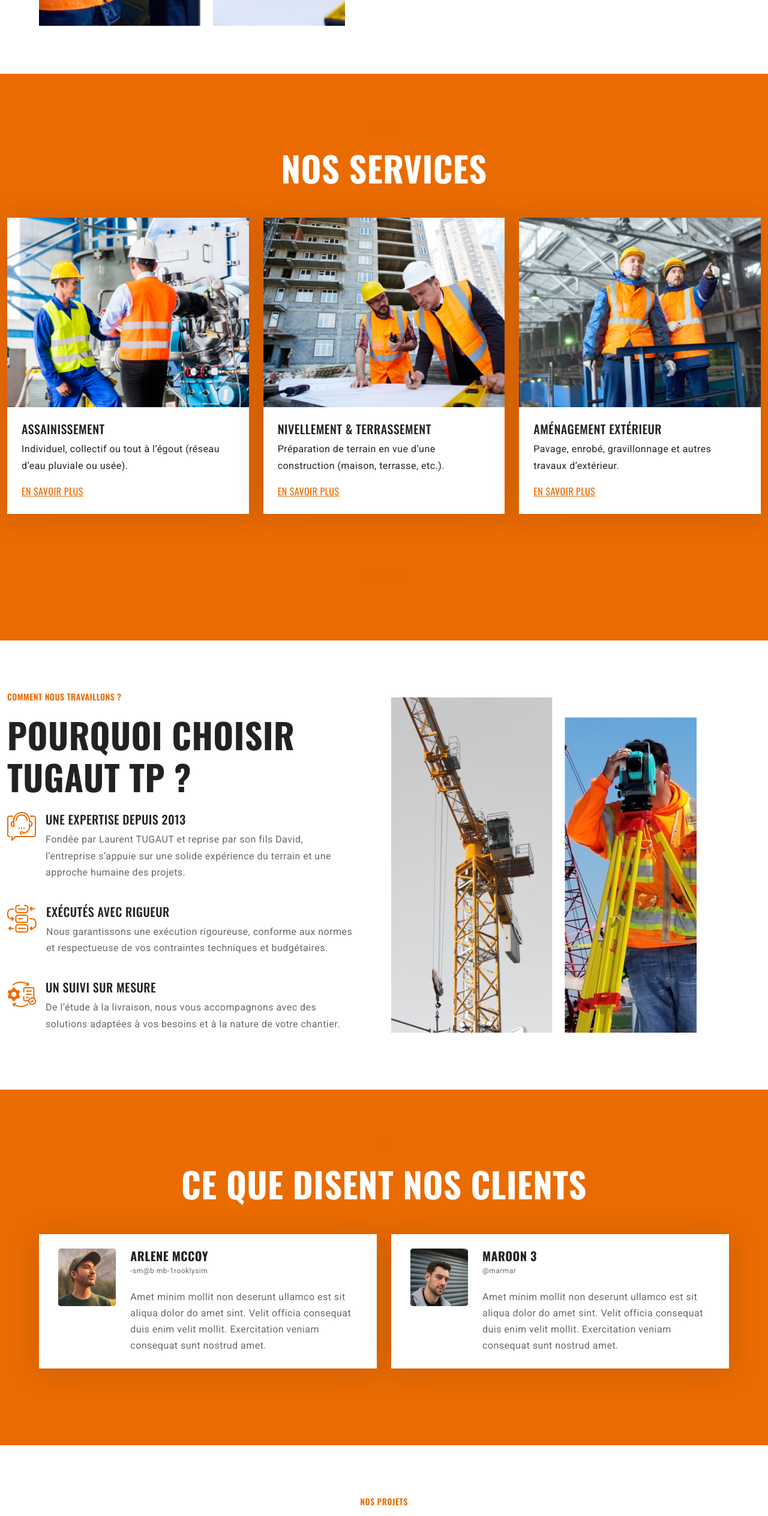
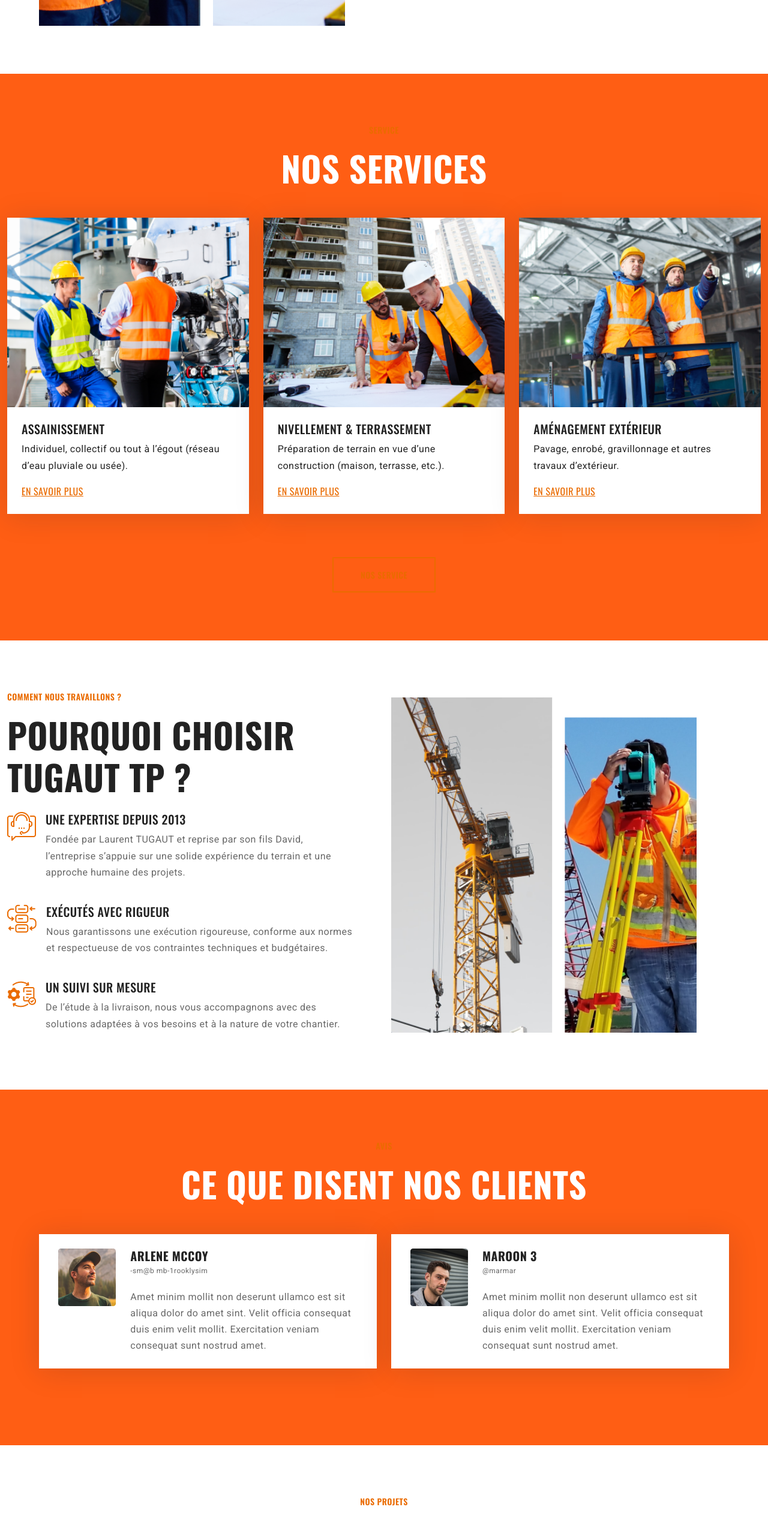
Before and after one commit to YoanGvs/tugautTPV3, a React (Create React App) app: page / in a window 1280 px wide. Shown: the part 1360-3888 px from the top of the page at 60% size. Built offline with nearby package versions, Linux system fonts and the light colour scheme.

Commit message:
💄 Mise à jour des couleurs de fond dans les sections Service et Testimonial pour une meilleure cohérence visuelle

```diff
--- a/src/container/homepage/index.jsx
+++ b/src/container/homepage/index.jsx
@@ -82,13 +82,13 @@
 
         <Service
           service={featuredServices}
-          backgroundColor="#EA6B00"
+          backgroundColor="#ff5e14"
           titleColor="#FFFFFF"
         />
 
         <Step />
 
-        <Testimonial backgroundColor="#EA6B00" titleColor="#FFFFFF" />
+        <Testimonial backgroundColor="#ff5e14" titleColor="#FFFFFF" />
 
         <section className="overflow-hidden">
           <div className="text-center mb-5">
```
